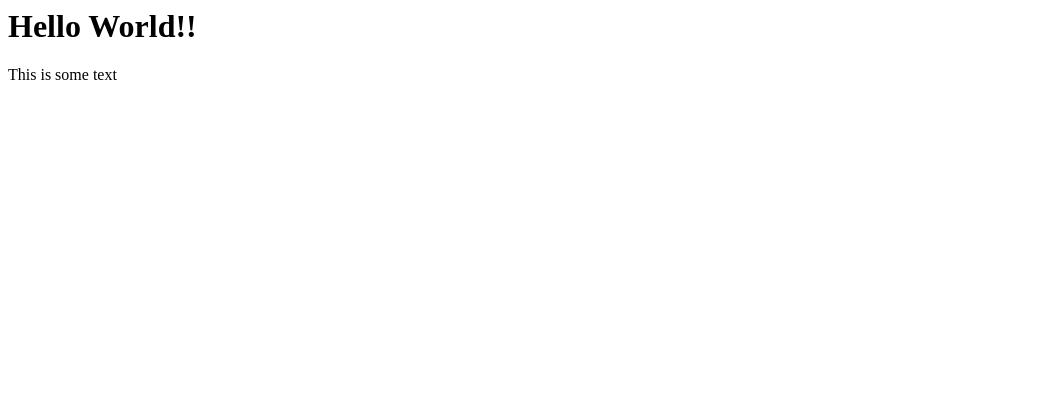
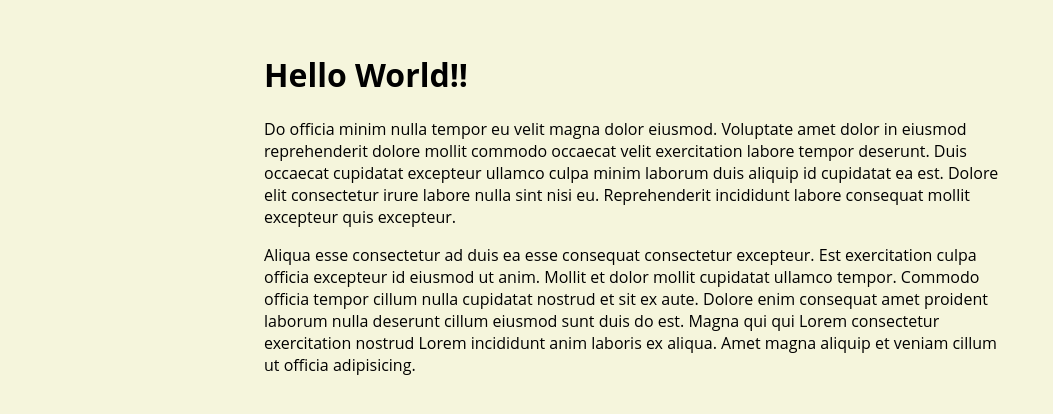
Before and after one commit to pvomelveny/website, an Eleventy site: page src/index.md in a window 1280 px wide. Shown: the whole page, without its empty margins (0-1053 px from the left). Built offline with nearby package versions, Linux system fonts and the light colour scheme; Eleventy itself is replaced by a stand-in of ours; files that its build step writes are made by us from their sources.

Commit message:
set up main css file, base template

```diff
--- /dev/null
+++ b/src/_includes/base.html
@@ -0,0 +1,16 @@
+<!DOCTYPE html>
+<html lang="en">
+
+<head>
+    <meta charset="UTF-8">
+    <meta http-equiv="X-UA-Compatible" content="IE=edge">
+    <meta name="viewport" content="width=device-width, initial-scale=1.0">
+    <title>Positive Worm</title>
+    <link rel="stylesheet" href="css/styles.css">
+</head>
+
+<body>
+    {{ content }}
+</body>
+
+</html>
--- /dev/null
+++ b/src/css/styles.css
@@ -0,0 +1,7 @@
+body {
+    font-family: "Open Sans", Arial, Helvetica, sans-serif;
+    background-color: beige;
+    padding-left: 20vw;
+    padding-right: 20vw;
+    padding-top: 3vh;
+}
--- a/src/index.md
+++ b/src/index.md
@@ -1,3 +1,10 @@
+---
+title: Kimchi Soup
+layout: base
+---
+
 # Hello World!!
 
-This is some text
+Do officia minim nulla tempor eu velit magna dolor eiusmod. Voluptate amet dolor in eiusmod reprehenderit dolore mollit commodo occaecat velit exercitation labore tempor deserunt. Duis occaecat cupidatat excepteur ullamco culpa minim laborum duis aliquip id cupidatat ea est. Dolore elit consectetur irure labore nulla sint nisi eu. Reprehenderit incididunt labore consequat mollit excepteur quis excepteur.
+
+Aliqua esse consectetur ad duis ea esse consequat consectetur excepteur. Est exercitation culpa officia excepteur id eiusmod ut anim. Mollit et dolor mollit cupidatat ullamco tempor. Commodo officia tempor cillum nulla cupidatat nostrud et sit ex aute. Dolore enim consequat amet proident laborum nulla deserunt cillum eiusmod sunt duis do est. Magna qui qui Lorem consectetur exercitation nostrud Lorem incididunt anim laboris ex aliqua. Amet magna aliquip et veniam cillum ut officia adipisicing.
```
Also changed, not shown: .eleventy.js.
